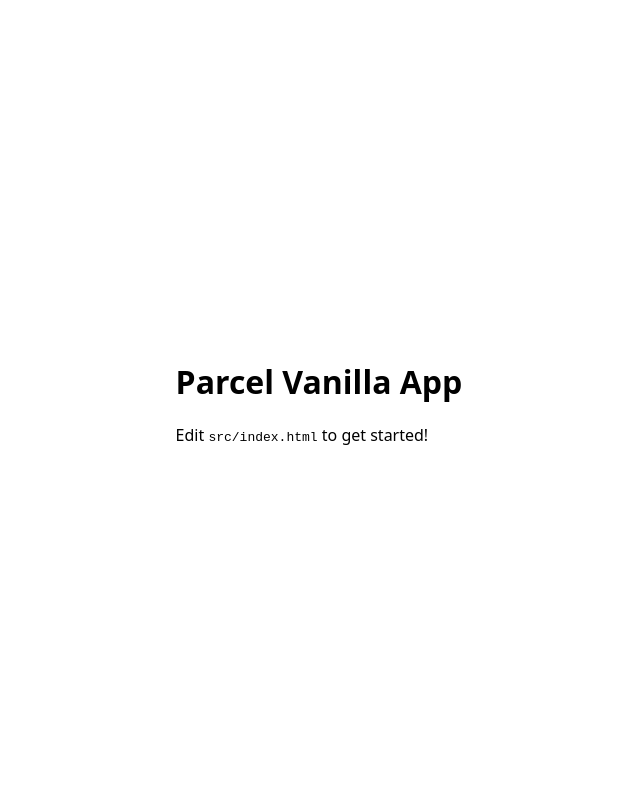
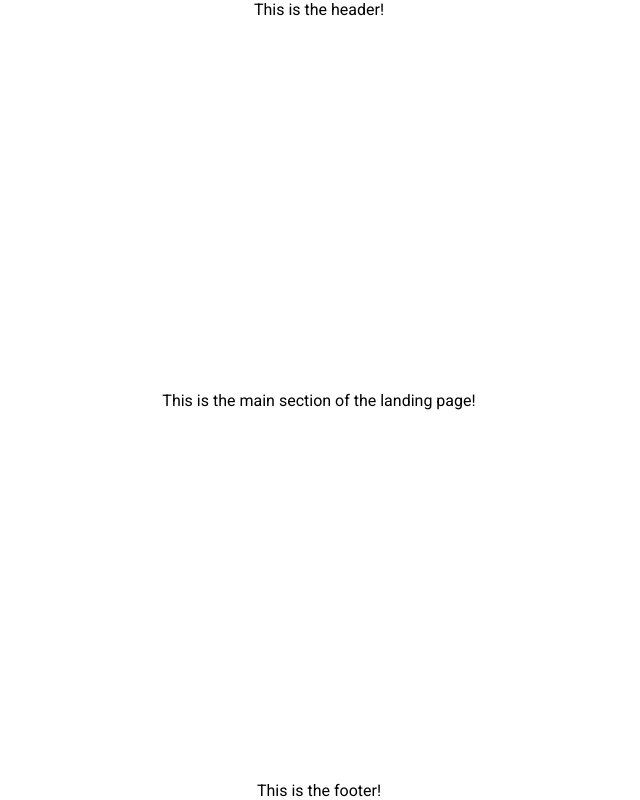
Before and after one commit to jgrinoll/ehc-practica, a website built with Parcel: page src/index.html in a window 1280 px wide. Shown: the whole page, without its empty margins (321-961 px from the left). Built offline with nearby package versions, Linux system fonts and the light colour scheme.

Commit message:
Added posthtml-include and vanillajs-datepicker. Created main layout of the site.

```diff
--- a/package.json
+++ b/package.json
@@ -2,13 +2,15 @@
   "name": "parcel-vanilla-starter",
   "private": true,
   "version": "0.0.0",
+  "browserslist": "> 0.5%, last 2 versions, not dead",
   "source": "src/index.html",
   "scripts": {
     "start": "parcel",
     "build": "parcel build"
   },
-  "dependencies": {},
   "devDependencies": {
-    "parcel": "^2.14.0"
+    "parcel": "^2.14.0",
+    "posthtml-include": "^2.0.1",
+    "vanillajs-datepicker": "^1.3.4"
   }
 }
--- /dev/null
+++ b/src/components/footer.html
@@ -0,0 +1,3 @@
+<footer>
+    This is the footer!
+</footer>
--- /dev/null
+++ b/src/components/header.html
@@ -0,0 +1 @@
+<header>This is the header!</header>
--- /dev/null
+++ b/src/components/landing.html
@@ -0,0 +1,3 @@
+<main>
+    This is the main section of the landing page!
+</main>
--- a/src/index.html
+++ b/src/index.html
@@ -1,13 +1,18 @@
 <!doctype html>
-<html lang="en">
+<html lang="ca">
+
 <head>
   <meta charset="utf-8">
   <meta name="viewport" content="width=device-width, initial-scale=1.0">
   <title>Parcel Vanilla App</title>
   <link rel="stylesheet" href="style.css">
 </head>
+
 <body>
-    <h1>Parcel Vanilla App</h1>
-    <p>Edit <code>src/index.html</code> to get started!</p>
+  <include src="./src/components/header.html"></include>
+  <include src="./src/components/landing.html"></include>
+  <include src="./src/components/footer.html"></include>
+  <script src="./scripts.js"></script>
 </body>
+
 </html>
--- /dev/null
+++ b/src/scripts.js
@@ -0,0 +1 @@
+console.log("Hello world!");
--- a/src/style.css
+++ b/src/style.css
@@ -1,8 +1,31 @@
+/* Importem la font */
+@import url('https://fonts.googleapis.com/css2?family=Roboto:ital,wght@0,100..900;1,100..900&display=swap');
+
 html {
   color-scheme: light dark;
-  font-family: system-ui;
+  font-family: 'Roboto';
+  height: 100vh;
+  margin: 0;
   display: flex;
   align-items: center;
   justify-content: center;
-  height: 100%;
+  flex-direction: column;
 }
+
+body {
+  display: flex;
+  align-items: center;
+  justify-content: center;
+  flex-direction: column;
+  height: 100vh;
+  margin: 0;
+  width: 80vw;
+}
+
+header {
+  margin-bottom: auto;
+}
+
+footer {
+  margin-top: auto;
+}
```
Also changed, not shown: 2 other files. Lines whose indentation alone changed are shown as unchanged.
